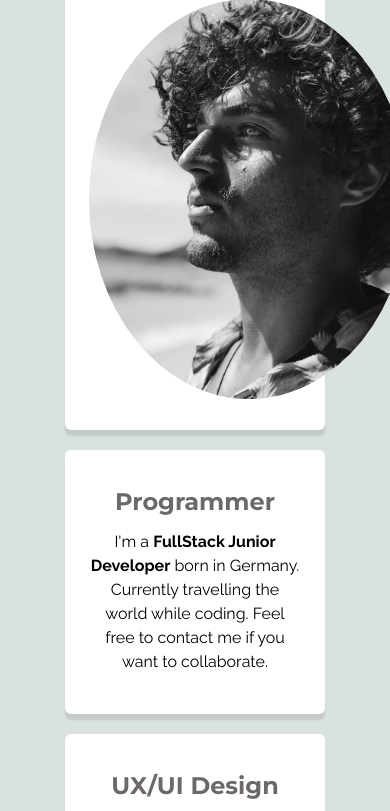
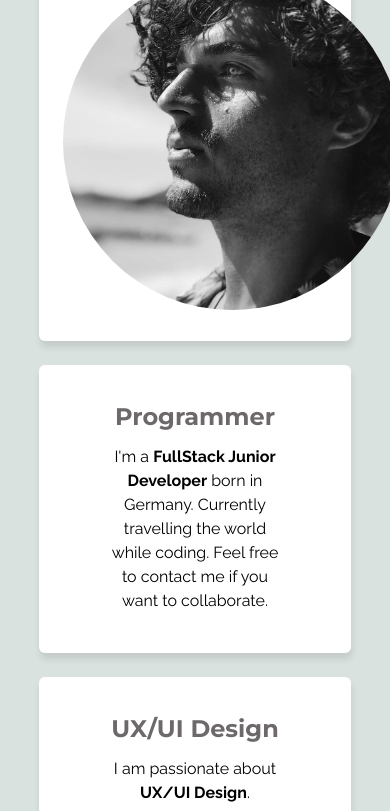
Before and after one commit to rolandmh/profile, a plain HTML site: page index.html in a window 390 px wide. Shown: the part 166-977 px from the top of the page. Drawn offline with Linux system fonts and the light colour scheme.

Commit message:
profile responsiveness

```diff
--- a/style.css
+++ b/style.css
@@ -21,9 +21,13 @@ h2 {
   line-height: 16px;
 }
 
+p {
+  padding: 0 40px;
+}
+
 .container {
+  min-width: 360px;
   border-radius: 3px;
-  padding: 6px;
   margin: 24px auto;
   text-align: center;
   width: 780px;
@@ -33,13 +37,17 @@ h2 {
 .card {
   border-radius: 6px;
   background-color: white;
-  box-shadow: 0 6px 2px rgba(0,0,0,.1);
+  box-shadow: 1px 6px 7px rgba(0,0,0,.1);
   padding: 24px;
-  margin: 20px;
+  margin: 24px;
 }
 
+
 .img {
-  width: 320px;
+  width: 40vh;
+  height: 40vh;
+  background-size: cover;
+  object-fit: cover;
 }
 
 .img-circle {
```
